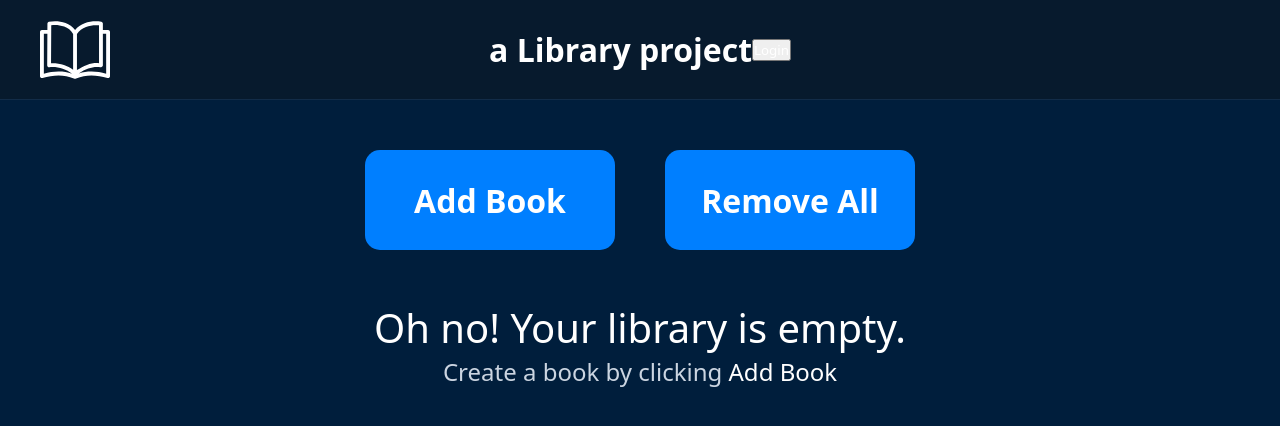
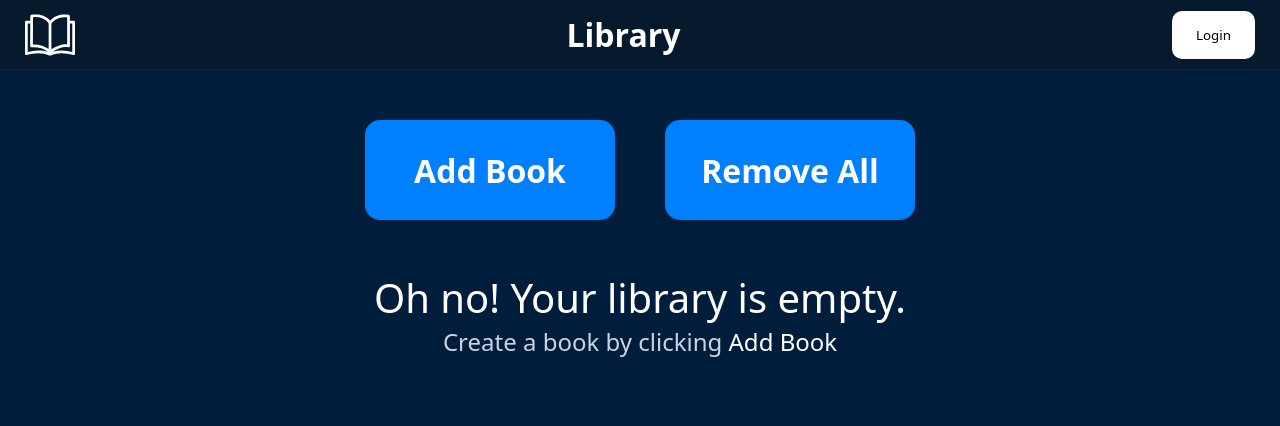
Before and after one commit to cColds/library, a website built with webpack: page public/index.html in a window 1280 px wide. Built offline with nearby package versions, Linux system fonts and the light colour scheme; some packages are replaced by stand-ins of ours.

Commit message:
Update nav header styles

```diff
--- a/public/index.html
+++ b/public/index.html
@@ -5,15 +5,13 @@
     <meta http-equiv="X-UA-Compatible" content="IE=edge" />
     <meta name="viewport" content="width=device-width, initial-scale=1.0" />
     <title>Cold's Library</title>
-    <link rel="stylesheet" href="./styles.css" />
     <script src="main.js" defer></script>
   </head>
 
   <body>
     <header>
-      <h1>a Library project</h1>
       <svg
-        class="svg-book"
+        class="logo"
         version="1.1"
         id="Layer_1"
         xmlns="http://www.w3.org/2000/svg"
@@ -23,8 +21,8 @@
         viewBox="0 0 122.88 101.37"
         style="
           enable-background: new 0 0 122.88 101.37;
-          width: 70px;
-          height: 70px;
+          width: 50px;
+          height: 50px;
           color: white;
         "
         xml:space="preserve"
@@ -36,6 +34,7 @@
           />
         </g>
       </svg>
+      <h1>Library</h1>
 
       <button class="login">Login</button>
     </header>
--- a/src/styles.css
+++ b/src/styles.css
@@ -18,24 +18,33 @@ body {
   flex-direction: column;
 }
 
+button {
+  cursor: pointer;
+  border-radius: 10px;
+}
+
 /* HEADER */
 
 header {
   display: flex;
-  justify-content: center;
+  justify-content: space-between;
   align-items: center;
   background-color: #071a2d;
-  height: 100px;
   position: relative;
   border-bottom: 1px solid #122c48;
-}
-
-.svg-book {
-  position: absolute;
-  left: 40px;
+  height: 70px;
+  padding: 10px 25px;
 }
 
 /* BUTTON */
+
+.login {
+  padding: 15px;
+  color: black;
+  background-color: white;
+  border: 0;
+  padding: 15px 24px;
+}
 
 .button-container {
   display: flex;
```
